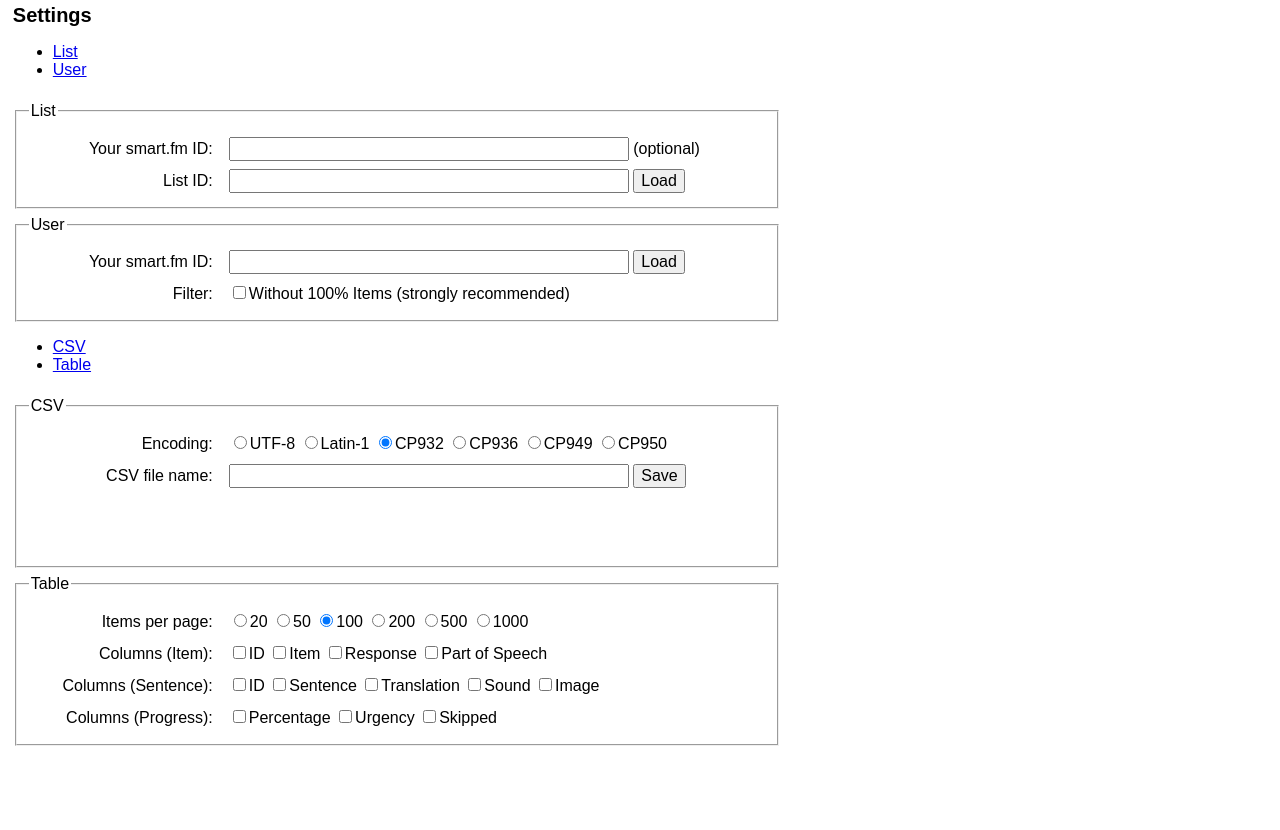
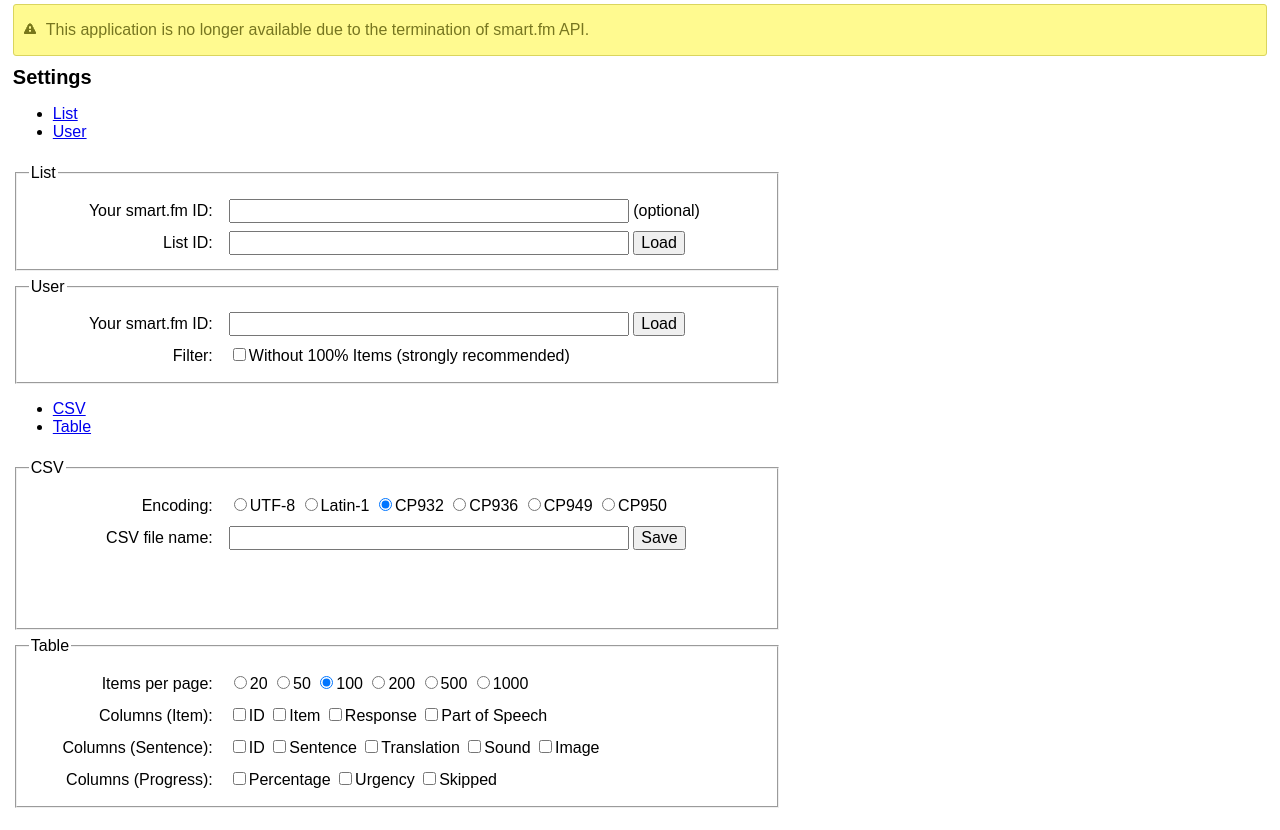
Before and after one commit to en45masao/en45masao-tools, a plain HTML site: page home/smartfm/listconv.html in a window 1280 px wide. Shown: the part 50-880 px from the top of the page. Before the commit the page ends 818 px from the top, so only its background shows below. Drawn offline with nearby package versions, Linux system fonts and the light colour scheme; a script that the page names is missing.

Commit message:
Added alert messages to announce the termination of the service.

```diff
--- a/home/smartfm/listconv.html
+++ b/home/smartfm/listconv.html
@@ -218,7 +218,7 @@ jQuery(function($) {
 		},
 		selected: -1,
 		panelTemplate: '<fieldset></fieldset>'
-	})
+	});
 	$('#form_save').tabs({
 		panelTemplate: '<fieldset></fieldset>'
 	});
@@ -366,7 +366,7 @@ jQuery(function($) {
 				}
 
 				var no = data.addRow();
-				var numCols = data.getNumberOfColumns()
+				var numCols = data.getNumberOfColumns();
 				for (var i = 0; i < numCols; i++) {
 					try {
 						data.setCell(no, i, eval('item.' + data.getColumnId(i)));
@@ -459,6 +459,11 @@ jQuery(function($) {
 
 <body class="ui-widget">
 <h1 class="ui-widget-header"><a href="http://smart.fm/" target="_blank">Smart.fm</a> List Converter</h1>
+
+<div class="ui-state-highlight ui-corner-all">
+	<p><span style="float: left; margin: 0 0.5em;" class="ui-icon ui-icon-alert"></span> This application is no longer available due to the termination of smart.fm API.</p>
+</div>
+
 <h2>Settings</h2>
 
 <form id="form_load">
```
Also changed, not shown: home/index.html (+1 -1 lines).
